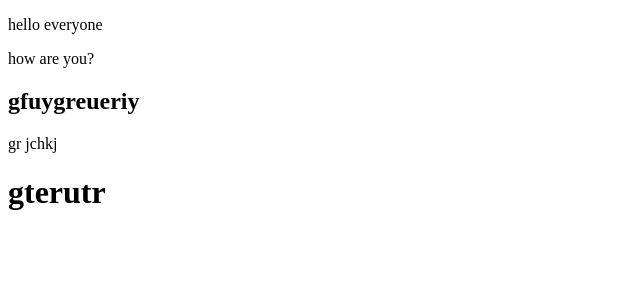
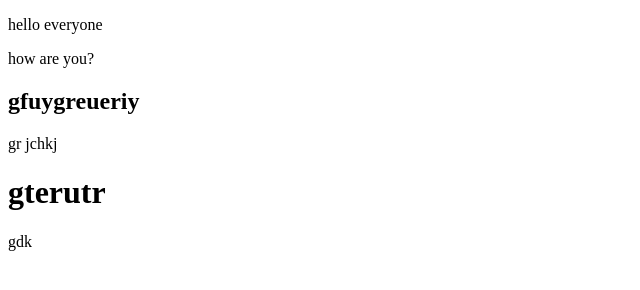
Before and after one commit to Bouzine-Rokaya/FIRST-PROJET, a plain HTML site: page index.html in a window 1280 px wide. Shown: the full height of the page, 0-640 px from the left. Drawn offline with Linux system fonts and the light colour scheme.

Commit message:
Update index.html

```diff
--- a/index.html
+++ b/index.html
@@ -12,6 +12,7 @@
     <p>gr
     jchkj</p>
     <h1>gterutr</h1>
+    <p>gdk</p>
 
 </body>
 </html>
```
